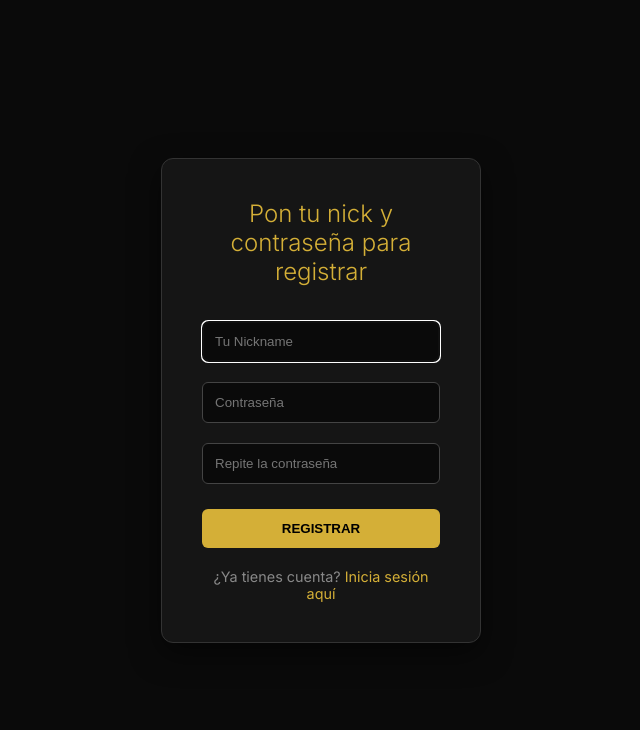
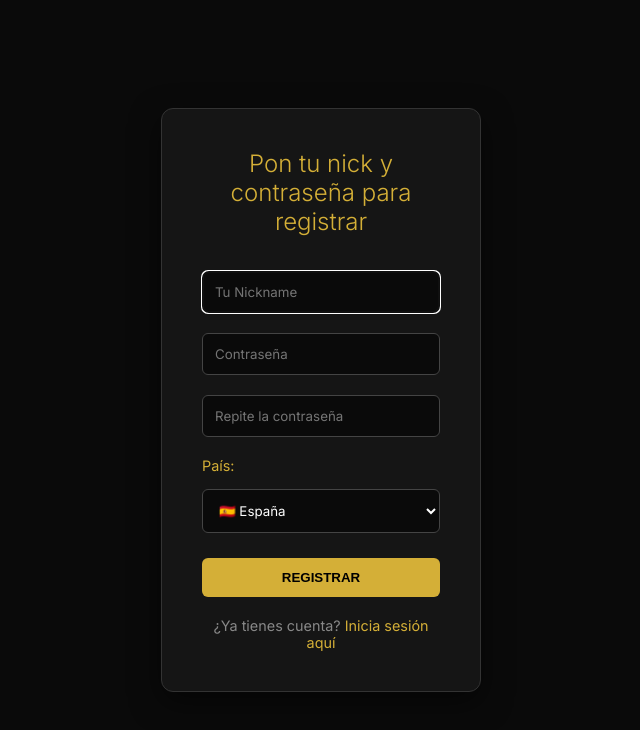
Before and after one commit to elitechesssoporte-dotcom/mi-ajedrez, a website: page registro.html in a window 1280 px wide. Shown: the whole page, without its empty margins (319-959 px from the left). Drawn offline with nearby package versions, Linux system fonts and the light colour scheme; no server answers.

Commit message:
Update registro.html

```diff
--- a/registro.html
+++ b/registro.html
@@ -18,9 +18,10 @@
             box-shadow: 0 10px 30px rgba(0,0,0,0.5);
         }
         h2 { color: #d4af37; margin-bottom: 25px; font-weight: 300; }
-        input {
+        input, select {
             padding: 12px; margin: 10px 0; width: 100%; border-radius: 6px;
             border: 1px solid #444; background: #0a0a0a; color: white;
+            font-family: 'Inter', sans-serif;
         }
         button {
             padding: 12px; background: #d4af37; border: none; cursor: pointer;
@@ -40,6 +41,14 @@
         .enlace a:hover {
             text-decoration: underline;
         }
+        label {
+            display: block;
+            text-align: left;
+            color: #d4af37;
+            font-size: 0.9em;
+            margin-bottom: 5px;
+            margin-top: 10px;
+        }
     </style>
 </head>
 <body>
@@ -49,6 +58,25 @@
     <input type="text" id="nick" placeholder="Tu Nickname" autofocus>
     <input type="password" id="password" placeholder="Contraseña">
     <input type="password" id="password2" placeholder="Repite la contraseña">
+
+    <label for="pais">País:</label>
+    <select id="pais">
+        <option value="ES">🇪🇸 España</option>
+        <option value="MX">🇲🇽 México</option>
+        <option value="AR">🇦🇷 Argentina</option>
+        <option value="CO">🇨🇴 Colombia</option>
+        <option value="CL">🇨🇱 Chile</option>
+        <option value="PE">🇵🇪 Perú</option>
+        <option value="US">🇺🇸 Estados Unidos</option>
+        <option value="GB">🇬🇧 Reino Unido</option>
+        <option value="FR">🇫🇷 Francia</option>
+        <option value="DE">🇩🇪 Alemania</option>
+        <option value="IT">🇮🇹 Italia</option>
+        <option value="BR">🇧🇷 Brasil</option>
+        <option value="PT">🇵🇹 Portugal</option>
+        <option value="OT">🌍 Otro</option>
+    </select>
+
     <button onclick="registrar()">REGISTRAR</button>
     <div class="enlace">
         ¿Ya tienes cuenta? <a href="login.html">Inicia sesión aquí</a>
@@ -63,6 +91,7 @@
         var nick = document.getElementById('nick').value.trim();
         var pass = document.getElementById('password').value;
         var pass2 = document.getElementById('password2').value;
+        var pais = document.getElementById('pais').value; // 🆕 Captura el país
 
         if (nick === "" || pass === "" || pass2 === "") {
             alert("Por favor, rellena todos los campos.");
@@ -79,7 +108,12 @@
             return;
         }
 
-        socket.emit('registro', { nick: nick, password: pass });
+        // 🆕 Envía el país al servidor
+        socket.emit('registro', {
+            nick: nick,
+            password: pass,
+            pais: pais
+        });
     }
 
     socket.on('registro_response', function(data) {
@@ -111,3 +145,4 @@
 </script>
 
 </body>
+</html>
```
